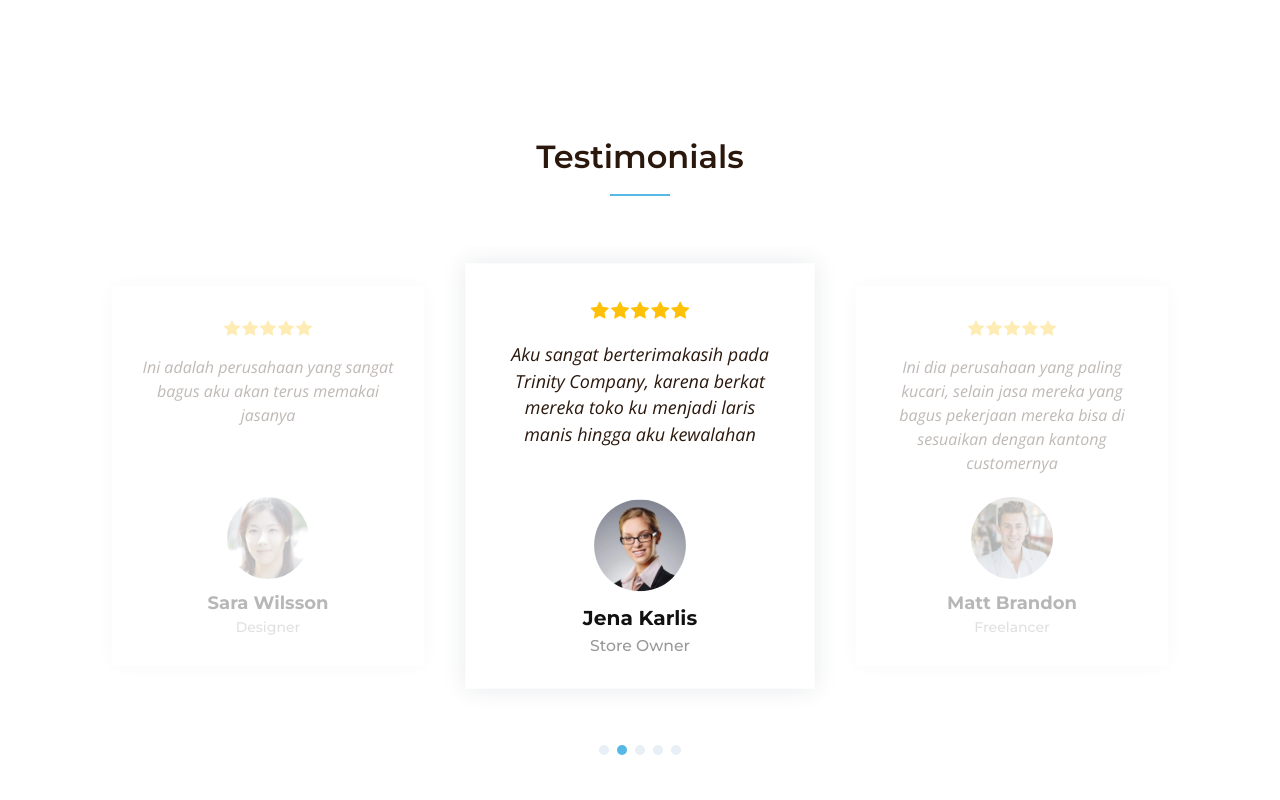
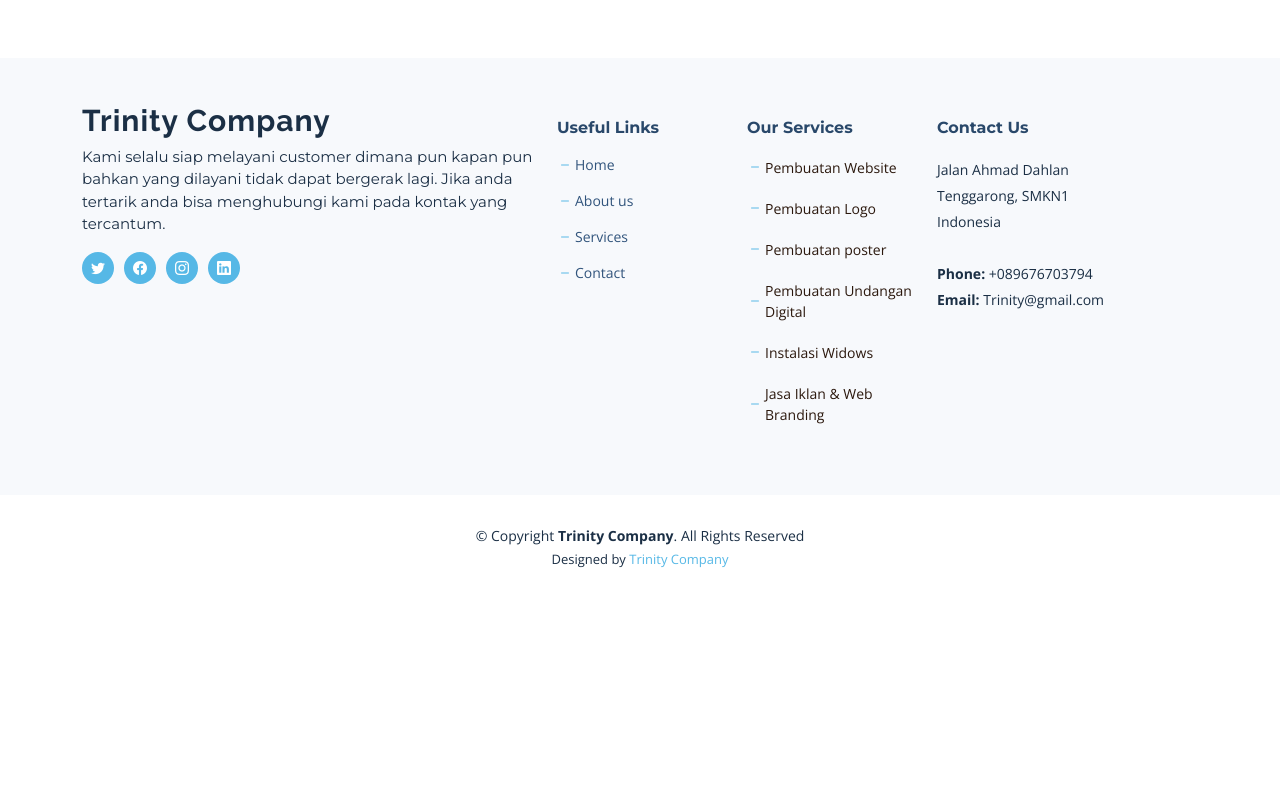
Before and after one commit to RayzzReimu/RayzzReimu.github.io, a plain HTML site: page services.html in a window 1280 px wide. Shown: the part 2900-3700 px from the top of the page. After the commit the page ends 3499 px from the top, so only its background shows below. Drawn offline with nearby package versions, Linux system fonts and the light colour scheme.

Commit message:
services.html

```diff
--- a/services.html
+++ b/services.html
@@ -572,156 +572,6 @@
    </main>
    <!-- End #main -->
 
-      <!-- ======= Testimonials Section ======= -->
-      <section id="testimonials" class="testimonials">
-        <div class="container" data-aos="fade-up">
-          <div class="section-header">
-            <h2>Testimonials</h2>
-          </div>
-
-          <div class="slides-3 swiper" data-aos="fade-up" data-aos-delay="100">
-            <div class="swiper-wrapper">
-              <div class="swiper-slide">
-                <div class="testimonial-item">
-                  <div class="stars">
-                    <i class="bi bi-star-fill"></i
-                    ><i class="bi bi-star-fill"></i
-                    ><i class="bi bi-star-fill"></i
-                    ><i class="bi bi-star-fill"></i
-                    ><i class="bi bi-star-fill"></i>
-                  </div>
-                  <p>
-                    Wahh mereka bekerja sangat cepat sekali aku jadi sangat
-                    terbantu
-                  </p>
-                  <div class="profile mt-auto">
-                    <img
-                      src="assets/img/testimonials/testimonials-1.jpg"
-                      class="testimonial-img"
-                      alt=""
-                    />
-                    <h3>Saul Goodman</h3>
-                    <h4>Ceo &amp; Founder</h4>
-                  </div>
-                </div>
-              </div>
-              <!-- End testimonial item -->
-
-              <div class="swiper-slide">
-                <div class="testimonial-item">
-                  <div class="stars">
-                    <i class="bi bi-star-fill"></i
-                    ><i class="bi bi-star-fill"></i
-                    ><i class="bi bi-star-fill"></i
-                    ><i class="bi bi-star-fill"></i
-                    ><i class="bi bi-star-fill"></i>
-                  </div>
-                  <p>
-                    Ini adalah perusahaan yang sangat bagus aku akan terus
-                    memakai jasanya
-                  </p>
-                  <div class="profile mt-auto">
-                    <img
-                      src="assets/img/testimonials/testimonials-2.jpg"
-                      class="testimonial-img"
-                      alt=""
-                    />
-                    <h3>Sara Wilsson</h3>
-                    <h4>Designer</h4>
-                  </div>
-                </div>
-              </div>
-              <!-- End testimonial item -->
-
-              <div class="swiper-slide">
-                <div class="testimonial-item">
-                  <div class="stars">
-                    <i class="bi bi-star-fill"></i
-                    ><i class="bi bi-star-fill"></i
-                    ><i class="bi bi-star-fill"></i
-                    ><i class="bi bi-star-fill"></i
-                    ><i class="bi bi-star-fill"></i>
-                  </div>
-                  <p>
-                    Aku sangat berterimakasih pada Trinity Company, karena
-                    berkat mereka toko ku menjadi laris manis hingga aku
-                    kewalahan
-                  </p>
-                  <div class="profile mt-auto">
-                    <img
-                      src="assets/img/testimonials/testimonials-3.jpg"
-                      class="testimonial-img"
-                      alt=""
-                    />
-                    <h3>Jena Karlis</h3>
-                    <h4>Store Owner</h4>
-                  </div>
-                </div>
-              </div>
-              <!-- End testimonial item -->
-
-              <div class="swiper-slide">
-                <div class="testimonial-item">
-                  <div class="stars">
-                    <i class="bi bi-star-fill"></i
-                    ><i class="bi bi-star-fill"></i
-                    ><i class="bi bi-star-fill"></i
-                    ><i class="bi bi-star-fill"></i
-                    ><i class="bi bi-star-fill"></i>
-                  </div>
-                  <p>
-                    Ini dia perusahaan yang paling kucari, selain jasa mereka
-                    yang bagus pekerjaan mereka bisa di sesuaikan dengan kantong
-                    customernya
-                  </p>
-                  <div class="profile mt-auto">
-                    <img
-                      src="assets/img/testimonials/testimonials-4.jpg"
-                      class="testimonial-img"
-                      alt=""
-                    />
-                    <h3>Matt Brandon</h3>
-                    <h4>Freelancer</h4>
-                  </div>
-                </div>
-              </div>
-              <!-- End testimonial item -->
-
-              <div class="swiper-slide">
-                <div class="testimonial-item">
-                  <div class="stars">
-                    <i class="bi bi-star-fill"></i
-                    ><i class="bi bi-star-fill"></i
-                    ><i class="bi bi-star-fill"></i
-                    ><i class="bi bi-star-fill"></i
-                    ><i class="bi bi-star-fill"></i>
-                  </div>
-                  <p>
-                    Tidak kusangka padahal mereka baru stratup tapi mereka
-                    menawarkan jasa yang begitu bagus dan ramah sekali cara
-                    mereka merespo, auto bintang lima lah yau
-                  </p>
-                  <div class="profile mt-auto">
-                    <img
-                      src="assets/img/testimonials/testimonials-5.jpg"
-                      class="testimonial-img"
-                      alt=""
-                    />
-                    <h3>John Larson</h3>
-                    <h4>Entrepreneur</h4>
-                  </div>
-                </div>
-              </div>
-              <!-- End testimonial item -->
-            </div>
-            <div class="swiper-pagination"></div>
-          </div>
-        </div>
-      </section>
-      <!-- End Testimonials Section -->
-    </main>
-    <!-- End #main -->
-
     <!-- ======= Footer ======= -->
     <footer id="footer" class="footer">
       <div class="footer-content">
```
